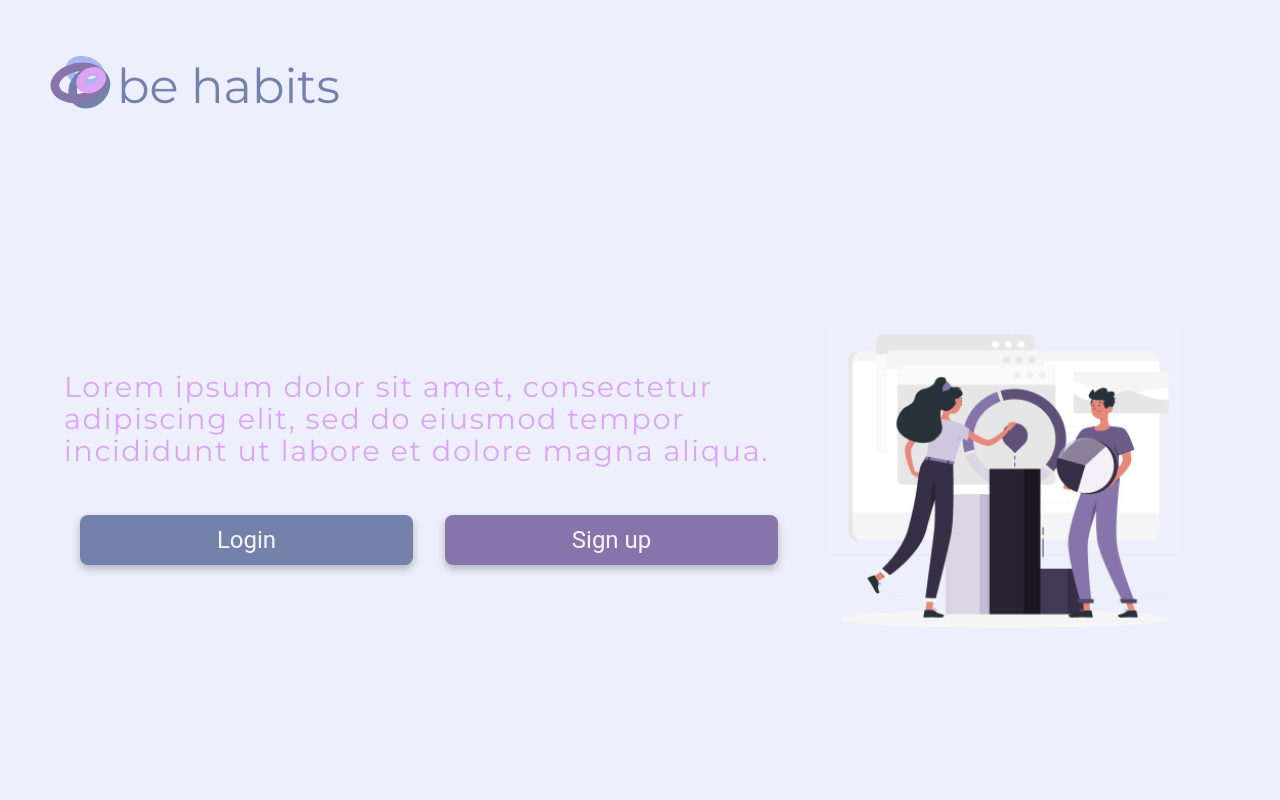
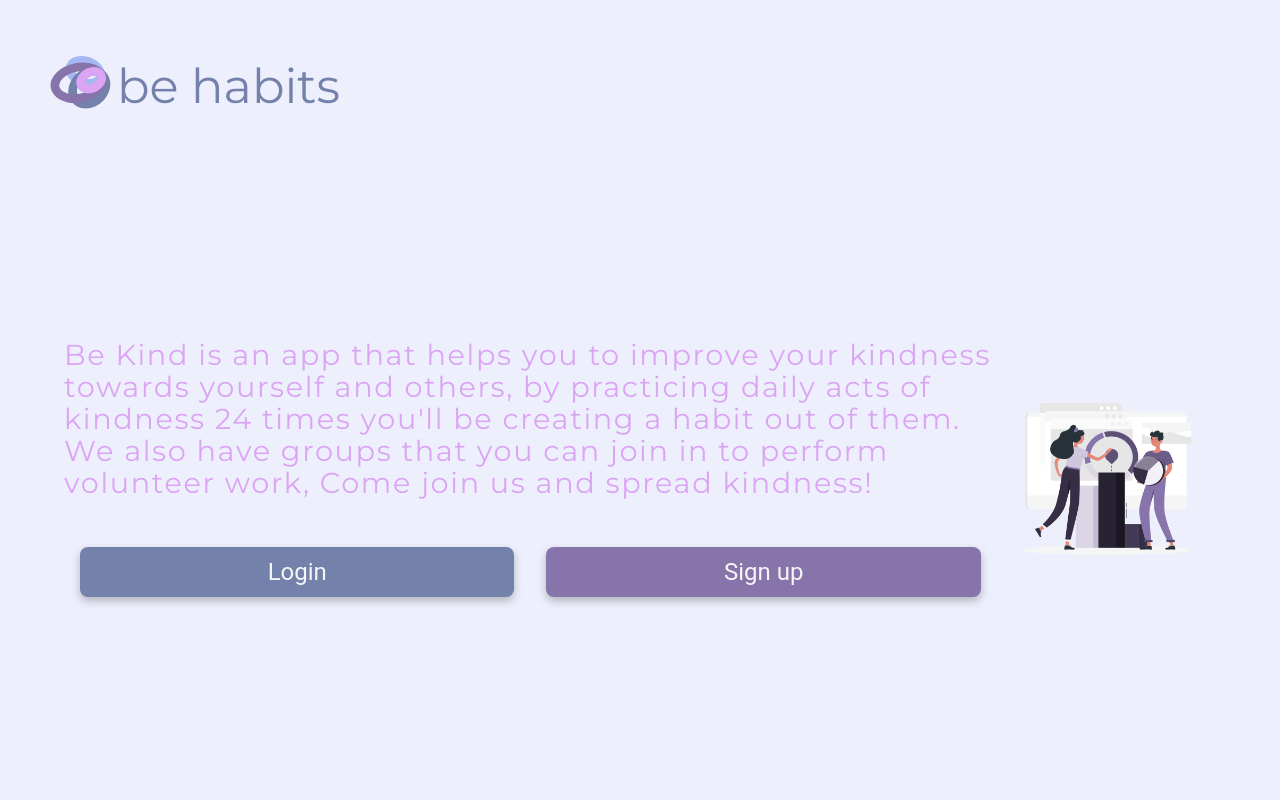
Before and after one commit to nicole-malaquias/kindnes, a React (Create React App) app: page / in a window 1280 px wide. Shown: the top 800 px of the page. Built offline with nearby package versions, Linux system fonts and the light colour scheme.

Commit message:
styles: correction text home

```diff
--- a/src/pages/Home/index.js
+++ b/src/pages/Home/index.js
@@ -18,8 +18,11 @@ const Home = ({ isLogin }) => {
         <Content>
           <div>
             <p>
-              Lorem ipsum dolor sit amet, consectetur adipiscing elit, sed do
-              eiusmod tempor incididunt ut labore et dolore magna aliqua.{" "}
+              Be Kind is an app that helps you to improve your kindness towards
+              yourself and others, by practicing daily acts of kindness 24 times
+              you'll be creating a habit out of them. We also have groups that
+              you can join in to perform volunteer work, Come join us and spread
+              kindness!
             </p>
             <DivButton>
               <Button
--- a/src/pages/Home/styled.js
+++ b/src/pages/Home/styled.js
@@ -56,6 +56,7 @@ export const Content = styled.div`
 
     div {
       flex-direction: row;
+      max-width: 80vw;
     }
   }
 `;
@@ -64,7 +65,7 @@ export const Background = styled.div`
   @media only screen and (min-width: 768px) {
     background: url(${rafiki}) no-repeat center;
     background-size: contain;
-    width: 100%;
+    width: 80vw;
     height: 100vh;
   }
 `;
```
